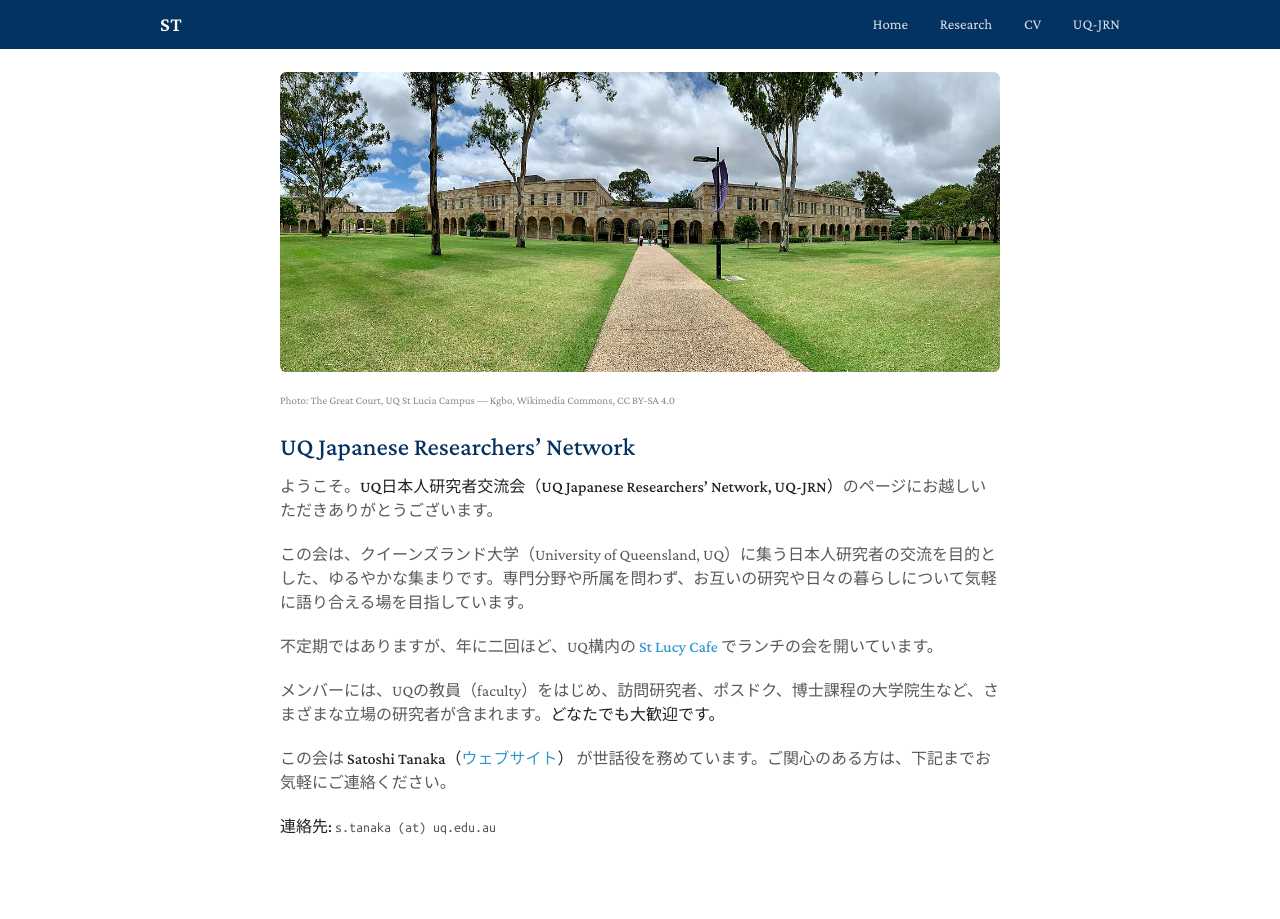
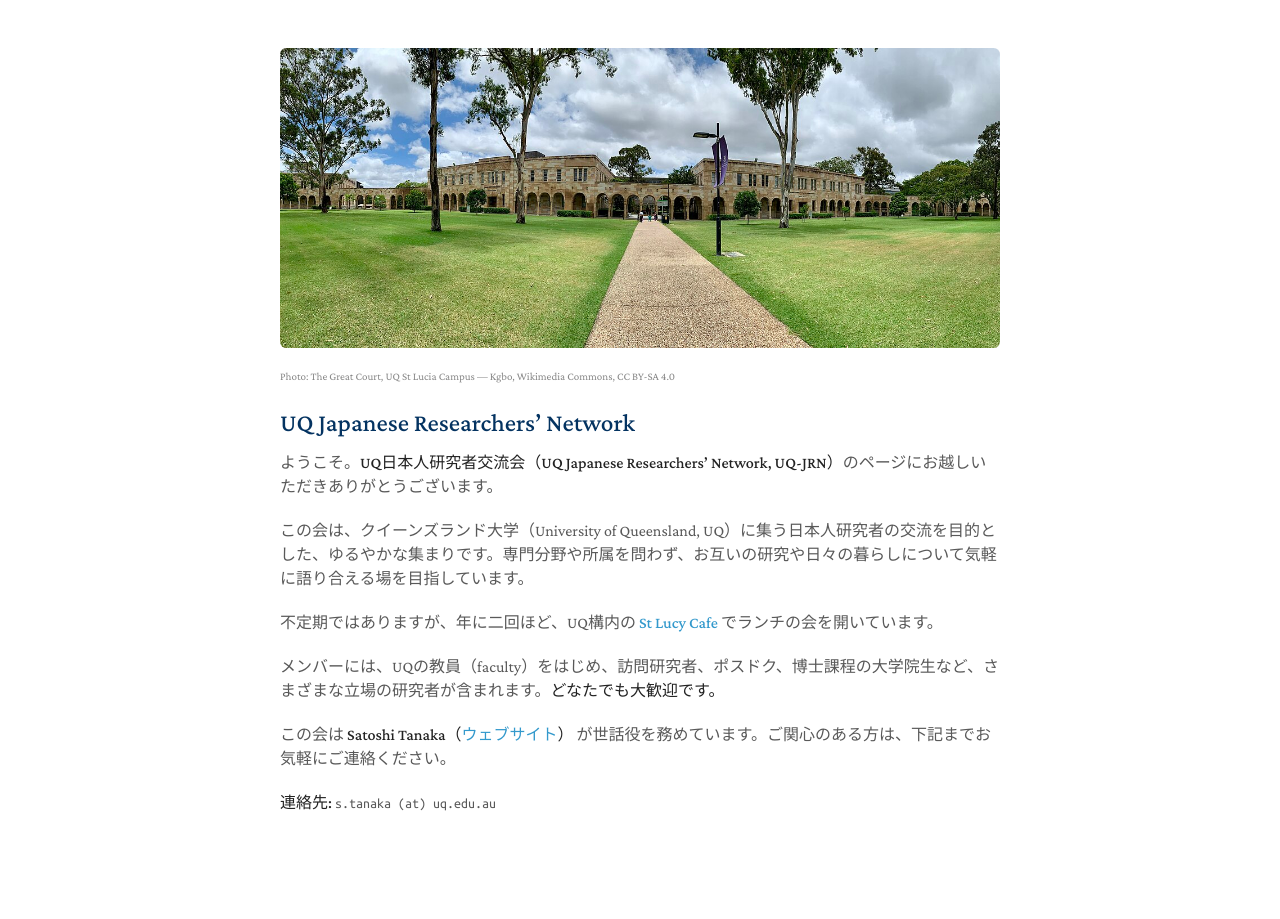
Before and after one commit to econtanaka/econtanaka.github.io, a Jekyll site: the page built from uq-japanese-researchers.md, in a window 1280 px wide. Built offline with Jekyll 4.4.1, drawn with Linux system fonts in a browser that asks for light colours.

Commit message:
Hide nav bar on desktop, show only on mobile/tablet with proper spacing
The two-column desktop layout doesn't need a top nav bar. Now the nav
is hidden on screens wider than 960px and appears as a fixed bar on
smaller screens with enough top padding so it doesn't cover the avatar.

Co-Authored-By: Claude Sonnet 4.6 <noreply@anthropic.com>

```diff
--- a/_layouts/network.html
+++ b/_layouts/network.html
@@ -27,7 +27,10 @@
       .page {
         max-width: 720px;
         margin: 0 auto;
-        padding: 4.5em 20px 60px;
+        padding: 3.0em 20px 60px;
+      }
+      @media screen and (max-width: 960px) {
+        .page { padding-top: 4.5em; }
       }
       .page .hero {
         display: block;
--- a/_sass/minimal-light.scss
+++ b/_sass/minimal-light.scss
@@ -1,4 +1,10 @@
 .top-nav {
+  display: none;
+}
+
+@media screen and (max-width: 960px) {
+  .top-nav {
+    display: block;
     position: fixed;
     top: 0;
     left: 0;
@@ -9,38 +15,39 @@
   }
 
   .nav-inner {
-  max-width: 960px;
-  margin: 0 auto;
     display: flex;
     align-items: center;
     justify-content: space-between;
-  padding: 0 20px;
-  height: 48px;
+    padding: 0 16px;
+    height: 44px;
   }
 
   .nav-logo {
     font-weight: 700;
-  font-size: 1.25rem;
+    font-size: 1.15rem;
     color: #fff !important;
     letter-spacing: 0.04em;
     text-decoration: none;
   }
 
-.nav-logo:hover {
-  color: #a0cfef !important;
-}
-
   .nav-links a {
     color: rgba(255,255,255,0.85) !important;
     text-decoration: none;
-  margin-left: 1.8rem;
-  font-size: 0.92rem;
+    margin-left: 1.4rem;
+    font-size: 0.88rem;
     font-weight: 400;
-  transition: color 0.15s;
   }
 
   .nav-links a:hover {
     color: #fff !important;
+  }
+}
+
+@media screen and (max-width: 480px) {
+  .nav-links a {
+    margin-left: 0.9rem;
+    font-size: 0.82rem;
+  }
 }
 
 @media (prefers-color-scheme: dark) {
@@ -51,21 +58,11 @@
   .nav-logo {
     color: #3eb7f0 !important;
   }
-  .nav-logo:hover {
-    color: #fff !important;
-  }
   .nav-links a {
     color: rgba(218,219,223,0.8) !important;
   }
   .nav-links a:hover {
     color: #3eb7f0 !important;
-  }
-}
-
-@media print, screen and (max-width: 480px) {
-  .nav-links a {
-    margin-left: 1rem;
-    font-size: 0.84rem;
   }
 }
 
@@ -439,7 +436,7 @@ header {
   float:left;
   position:fixed;
   -webkit-font-smoothing:subpixel-antialiased;
-  padding-top:5.5em;
+  padding-top:4.0em;
   text-align:center
 }
 
@@ -513,7 +510,7 @@ header ul a strong {
 section {
   width:650px;
   float:right;
-  padding-top:5.5em;
+  padding-top:4.0em;
   padding-bottom:50px;
 }
 
@@ -535,7 +532,6 @@ footer {
   bottom:30px;
   -webkit-font-smoothing:subpixel-antialiased;
   text-align:center;
-  z-index: 50;
 }
 
 @media print, screen and (max-width: 960px) {
@@ -557,6 +553,7 @@ footer {
   }
 
   header {
+    padding-top: 52px;
     padding-right:320px;
   }
 
@@ -604,7 +601,7 @@ footer {
   align-items: center;}
 
   header {
-    padding:0;
+    padding: 52px 0 0 0;
   }
 
   header ul, header p.view {
```
Lines whose indentation alone changed are shown as unchanged.
